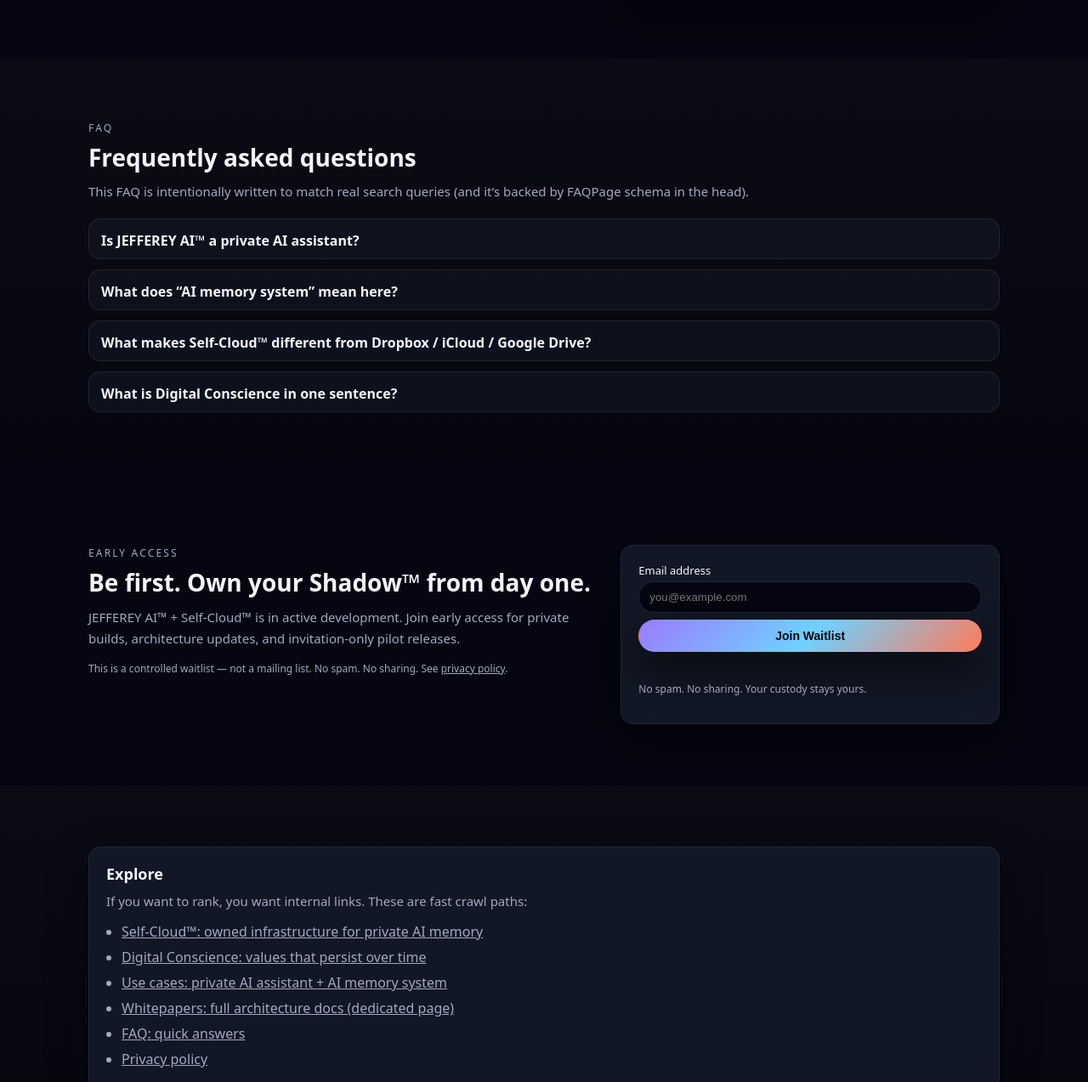
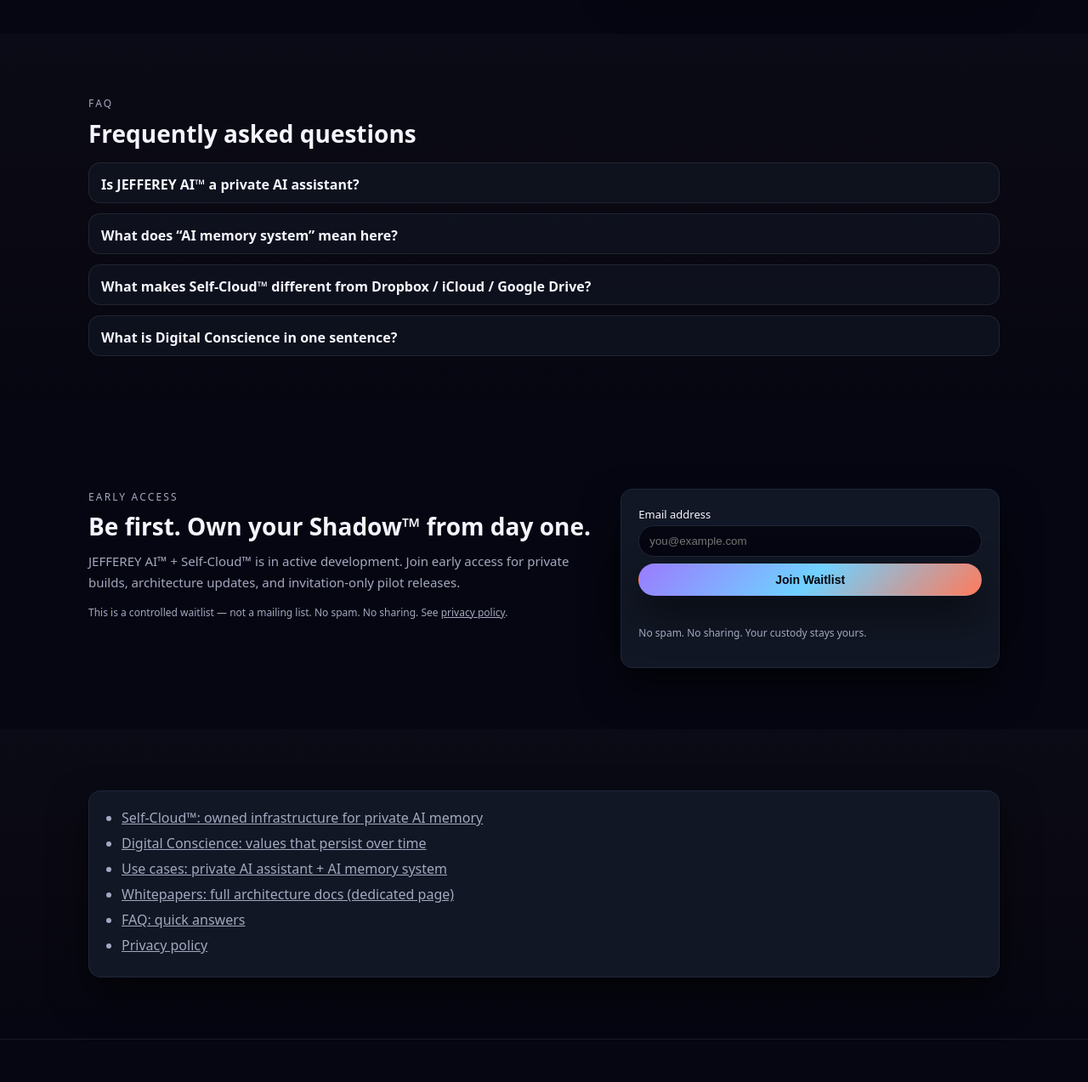
Before and after one commit to lczako-eng/Jeffrey-AI-Butler, a plain HTML site: page index.html in a window 1280 px wide. Shown: the part 4489-5762 px from the top of the page at 85% size. Drawn offline with Linux system fonts and the light colour scheme.

```diff
--- a/index.html
+++ b/index.html
@@ -1080,7 +1080,6 @@
     <section id="use-cases" class="section alt" aria-labelledby="use-cases-title">
       <div class="container two-column">
         <div>
-          <p class="kicker">Search surface</p>
           <h2 id="use-cases-title">What people use private personal AI for</h2>
 
           <ul class="list">
@@ -1184,9 +1183,6 @@
       <div class="container">
         <p class="kicker">FAQ</p>
         <h2 id="faq-title">Frequently asked questions</h2>
-        <p class="muted">
-          This FAQ is intentionally written to match real search queries (and it’s backed by FAQPage schema in the head).
-        </p>
 
         <div class="faq" style="margin-top: 18px;">
           <details>
@@ -1262,8 +1258,6 @@
     <section class="section alt" aria-label="Quick links">
       <div class="container">
         <div class="card">
-          <h3>Explore</h3>
-          <p class="muted">If you want to rank, you want internal links. These are fast crawl paths:</p>
           <ul class="list">
             <li><a href="#self-cloud">Self-Cloud™: owned infrastructure for private AI memory</a></li>
             <li><a href="#digital-conscience">Digital Conscience: values that persist over time</a></li>
```
